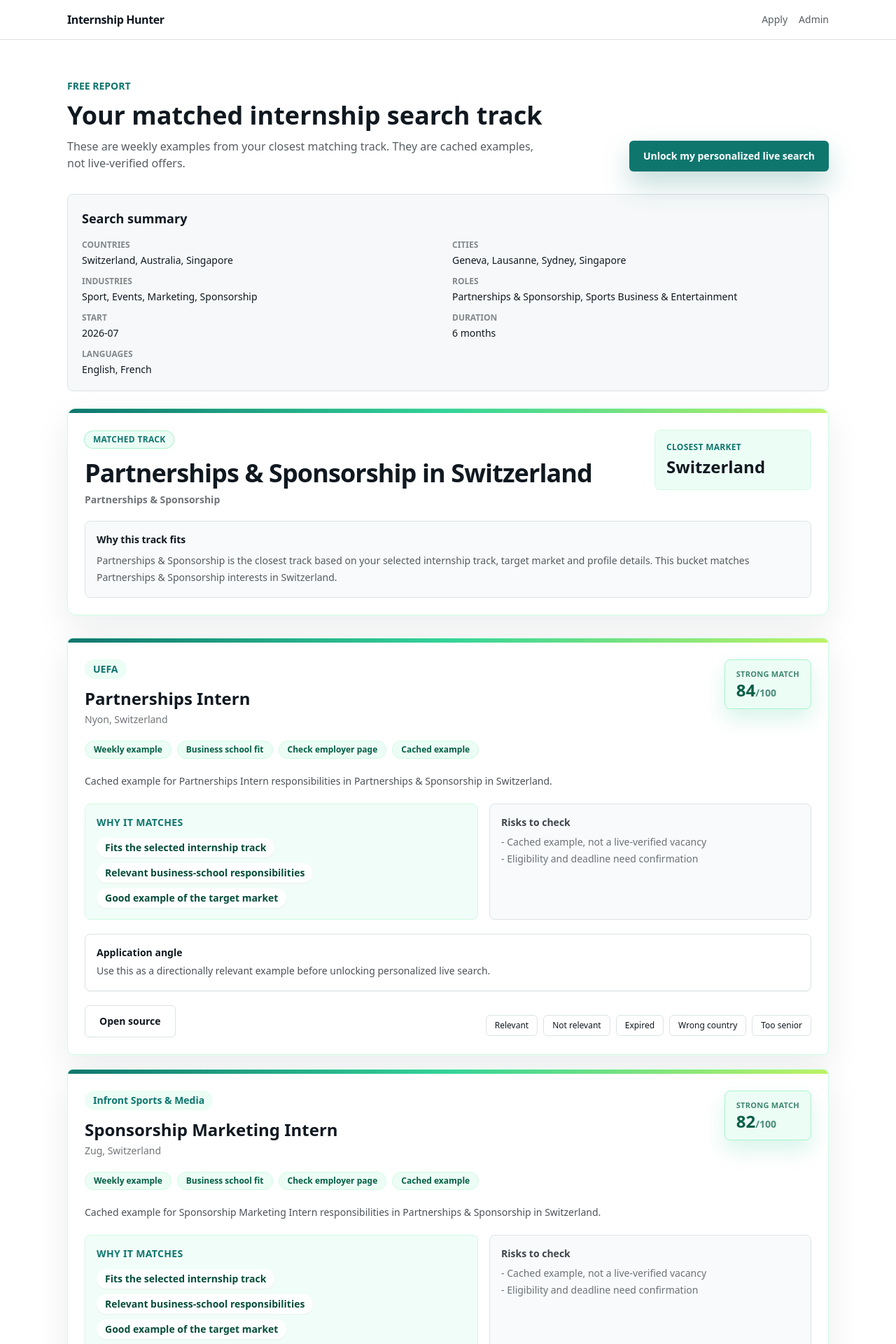
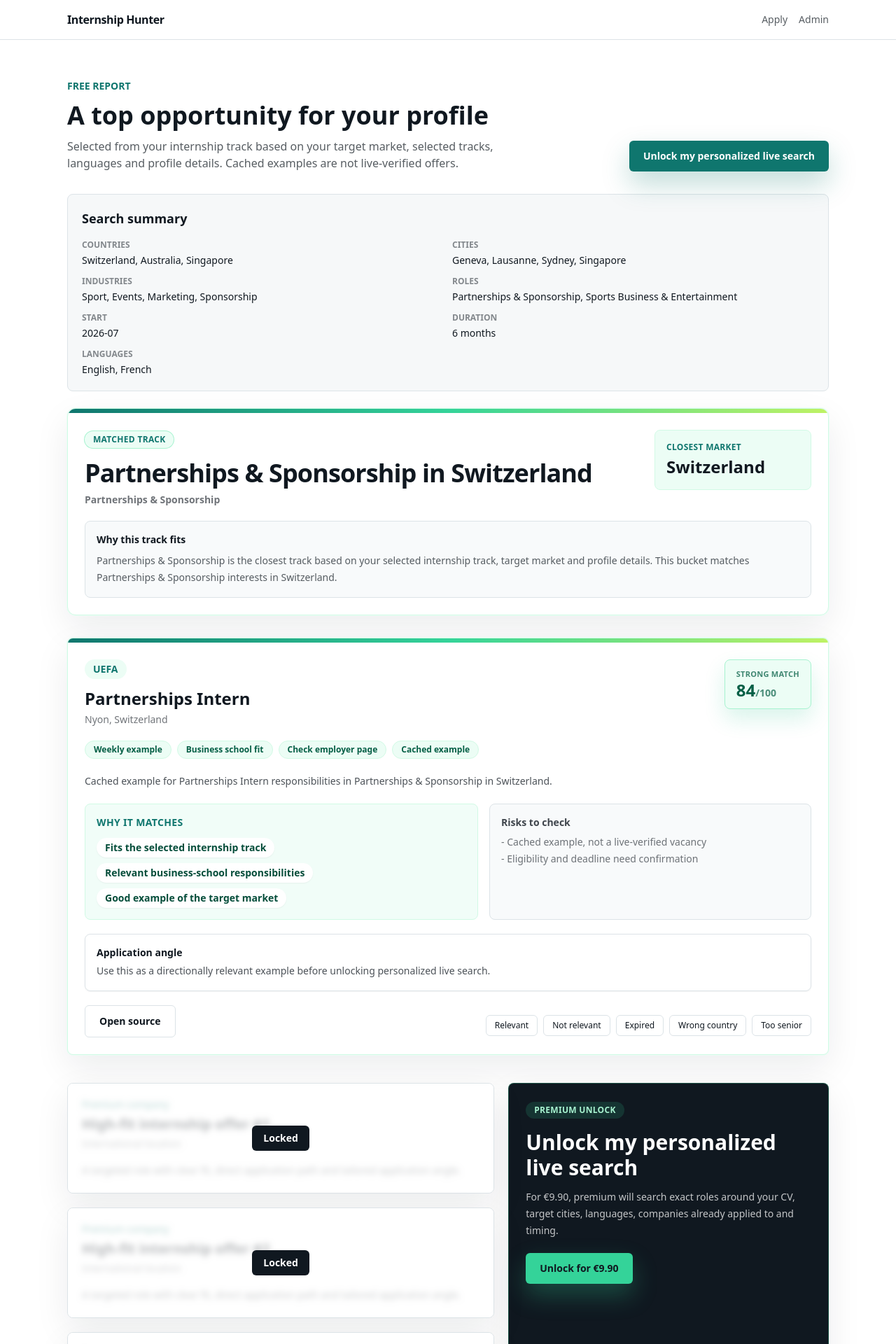
Before and after one commit to paulcuillerot-star/internshiphunter, a Next.js app: page /report/1 in a window 1280 px wide. Shown: the top 1920 px of the page at 70% size. Built offline with nearby package versions, Linux system fonts and the light colour scheme; no server answers.

Commit message:
Update free report copy for guided top match

```diff
--- a/app/report/[id]/page.tsx
+++ b/app/report/[id]/page.tsx
@@ -13,14 +13,15 @@
   const report = await getReport(params.id);
   if (!report) notFound();
   const profile = await getProfile(report.profileId);
+  const visibleFreeOffers = report.freeOffers.slice(0, 1);
 
   return (
     <section className="section">
       <div className="flex flex-col gap-6 lg:flex-row lg:items-end lg:justify-between">
         <div>
           <p className="text-sm font-semibold uppercase text-signal">Free report</p>
-          <h1 className="mt-3 text-4xl font-bold text-ink">Your matched internship search track</h1>
-          <p className="mt-3 max-w-2xl text-ink/70">These are weekly examples from your closest matching track. They are cached examples, not live-verified offers.</p>
+          <h1 className="mt-3 text-4xl font-bold text-ink">A top opportunity for your profile</h1>
+          <p className="mt-3 max-w-2xl text-ink/70">Selected from your internship track based on your target market, selected tracks, languages and profile details. Cached examples are not live-verified offers.</p>
         </div>
         <Link href={`/premium/${report.id}`} className="inline-flex items-center justify-center rounded-md bg-signal px-5 py-3 text-sm font-bold text-white shadow-[0_18px_38px_rgba(15,118,110,0.26)] transition hover:bg-emerald-700">
           Unlock my personalized live search
@@ -53,7 +54,7 @@
       ) : null}
 
       <div className="mt-8 grid gap-5">
-        {report.freeOffers.map((offer) => <OfferCard key={offer.id} offer={offer} reportId={report.id} />)}
+        {visibleFreeOffers.map((offer) => <OfferCard key={offer.id} offer={offer} reportId={report.id} />)}
       </div>
 
       <div className="mt-10 grid gap-5 lg:grid-cols-[1fr_0.75fr]">
```
